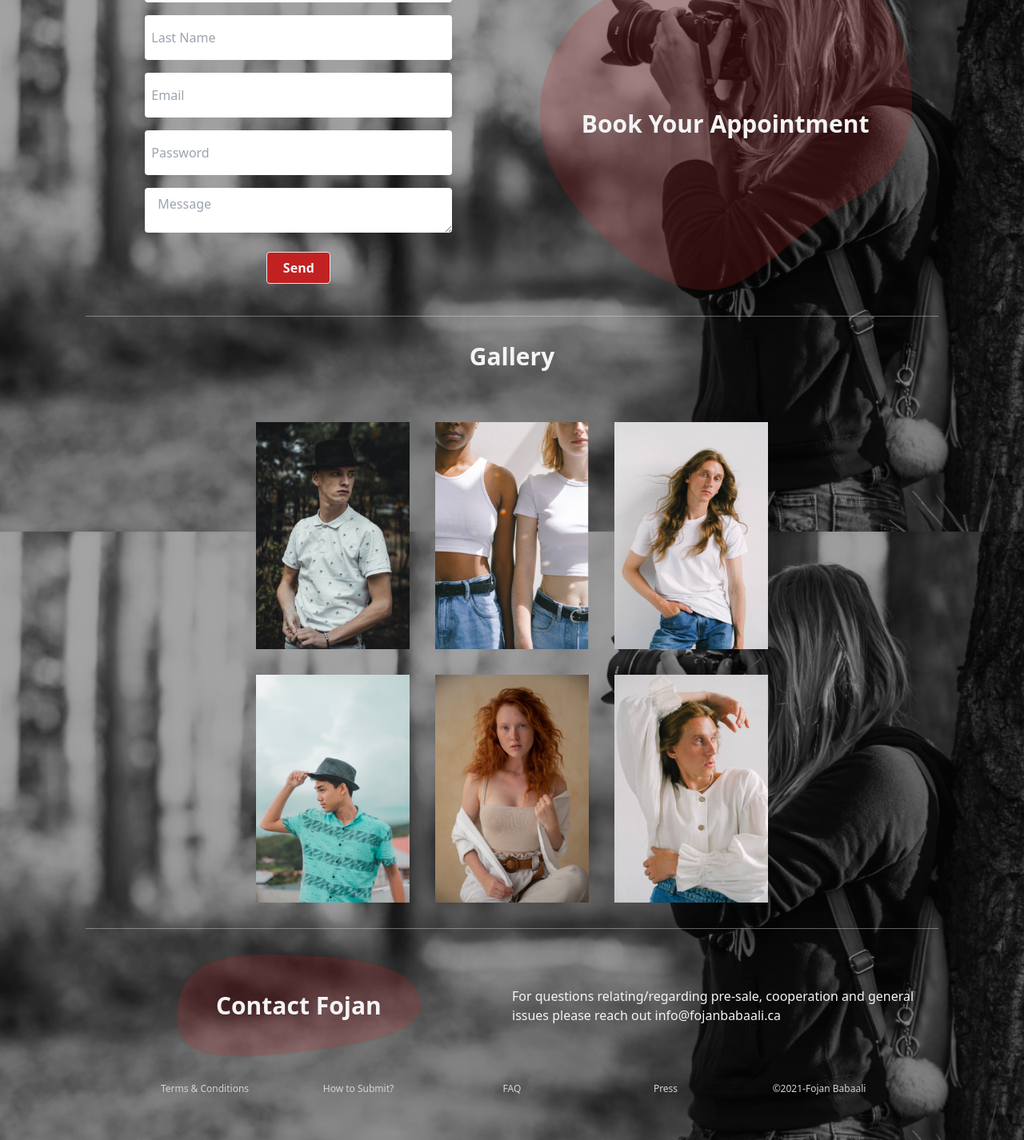
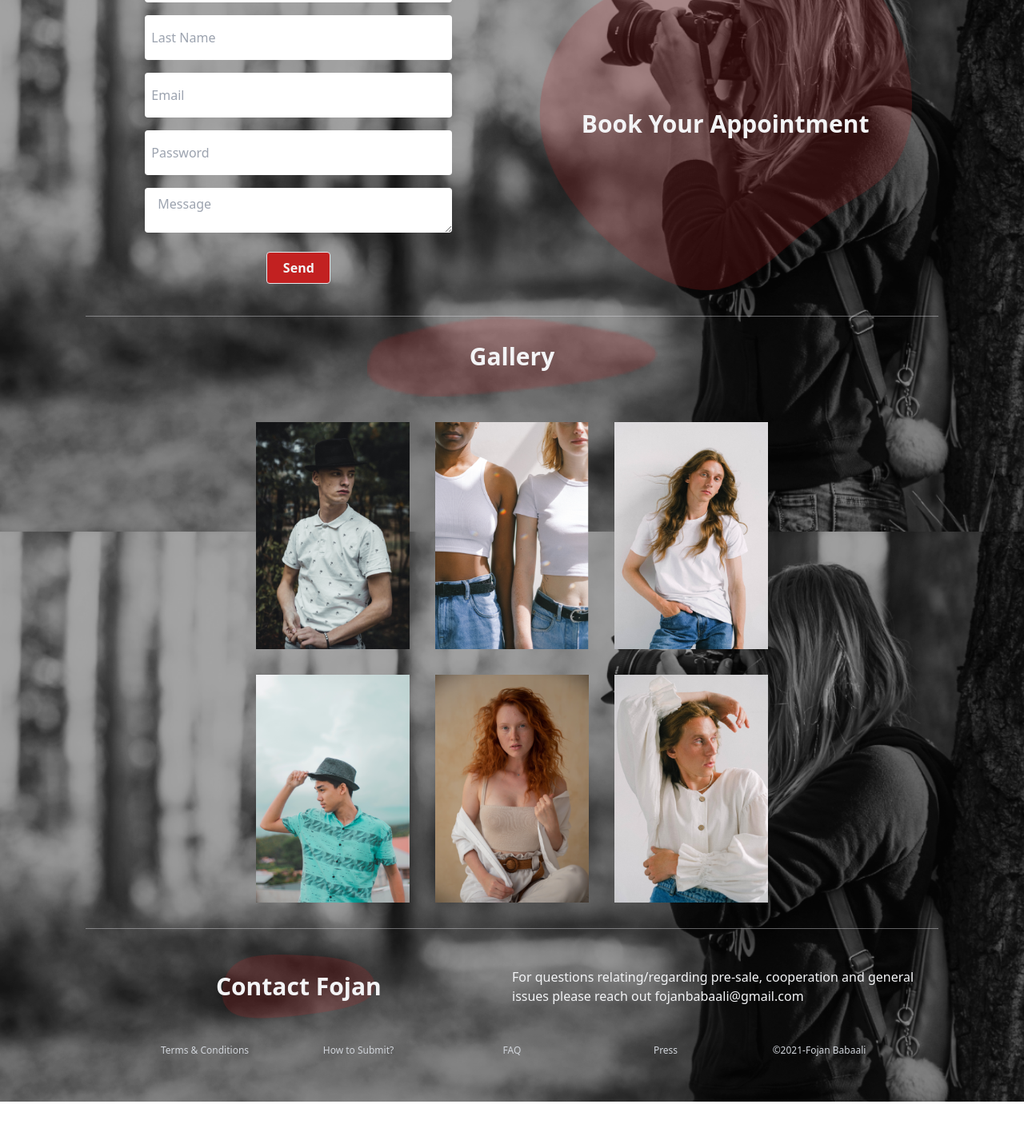
Before and after one commit to fojanb/Fojan-Portfolio, a React (Create React App) app: page / in a window 1280 px wide. Shown: the part 935-2361 px from the top of the page at 80% size. After the commit the page ends 2313 px from the top, so only its background shows below. Built offline with nearby package versions, Linux system fonts and the light colour scheme.

Commit message:
Contact Updated

```diff
--- a/src/components/Contact/Contact.js
+++ b/src/components/Contact/Contact.js
@@ -8,9 +8,9 @@ const Contact = () => {
         <p className="bg-blob3 bg-contain bg-center bg-no-repeat flex items-center justify-center text-gray-100 font-bold text-3xl sm:bg-red-500 sm:bg-opacity-20 sm:rounded-2xl sm:p-2 sm:text-sm sm:bg-none md:bg-red-500 md:bg-opacity-20 md:rounded-2xl md:p-2 md:text-xl md:bg-none">
           Contact Fojan
         </p>
-        <p className="flex justify-center items-center text-left py-10">
+        <p className="flex justify-center items-center text-left py-4">
           For questions relating/regarding pre-sale, cooperation and general
-          issues please reach out info@fojanbabaali.ca
+          issues please reach out fojanbabaali@gmail.com
         </p>
       </div>
     </div>
--- a/src/components/Gallery/Gallery.js
+++ b/src/components/Gallery/Gallery.js
@@ -10,7 +10,7 @@ const Gallery = () => {
   return (
     <div>
       <hr className="w-5/6 m-auto opacity-40" />
-      <p className="flex text-left items-center justify-center text-gray-100 font-bold text-3xl py-8">Gallery</p>
+      <p className="bg-blob4 bg-contain bg-center bg-no-repeat flex text-left items-center justify-center text-gray-100 font-bold text-3xl py-8 sm:bg-red-500 sm:bg-opacity-20 sm:rounded-2xl sm:p-2 sm:text-sm sm:bg-none md:bg-red-500 md:bg-opacity-20 md:rounded-2xl md:p-2 md:text-xl md:bg-none">Gallery</p>
       <div className="grid grid-rows-2 grid-cols-3 gap-8 text-gray-100 w-1/2 m-auto py-8 sm:grid-cols-1 sm:gap-4">
         <div className="flex items-center justify-center">
           <img src={img1} alt="" />
--- a/tailwind.config.js
+++ b/tailwind.config.js
@@ -11,6 +11,8 @@ module.exports = {
         blob1: "url('./assets/blob1.png')",
         blob2: "url('./assets/blob2.png')",
         blob3: "url('./assets/blob3.png')",
+        blob4: "url('./assets/blob4.png')",
+
       },
       zIndex: {
         "-1": "-1",
```
Also changed, not shown: src/assets/blob4.png (added).
